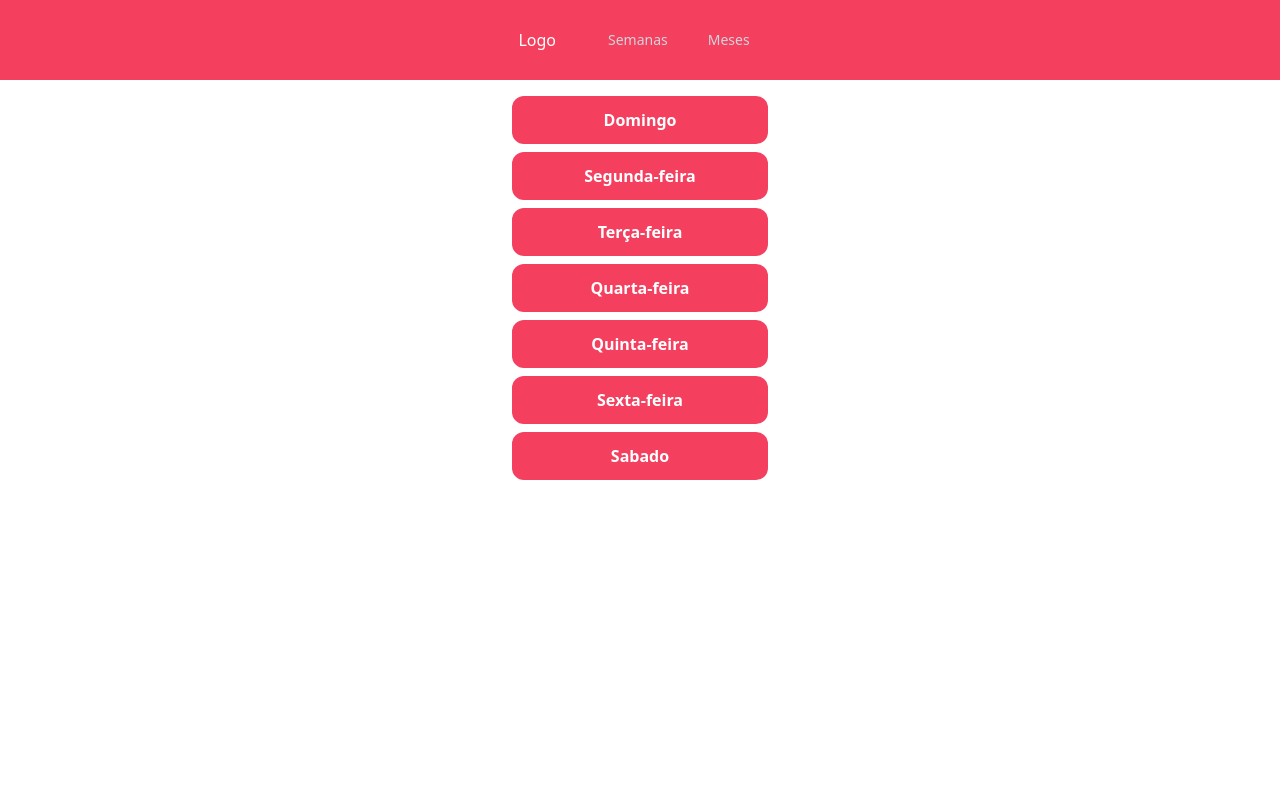
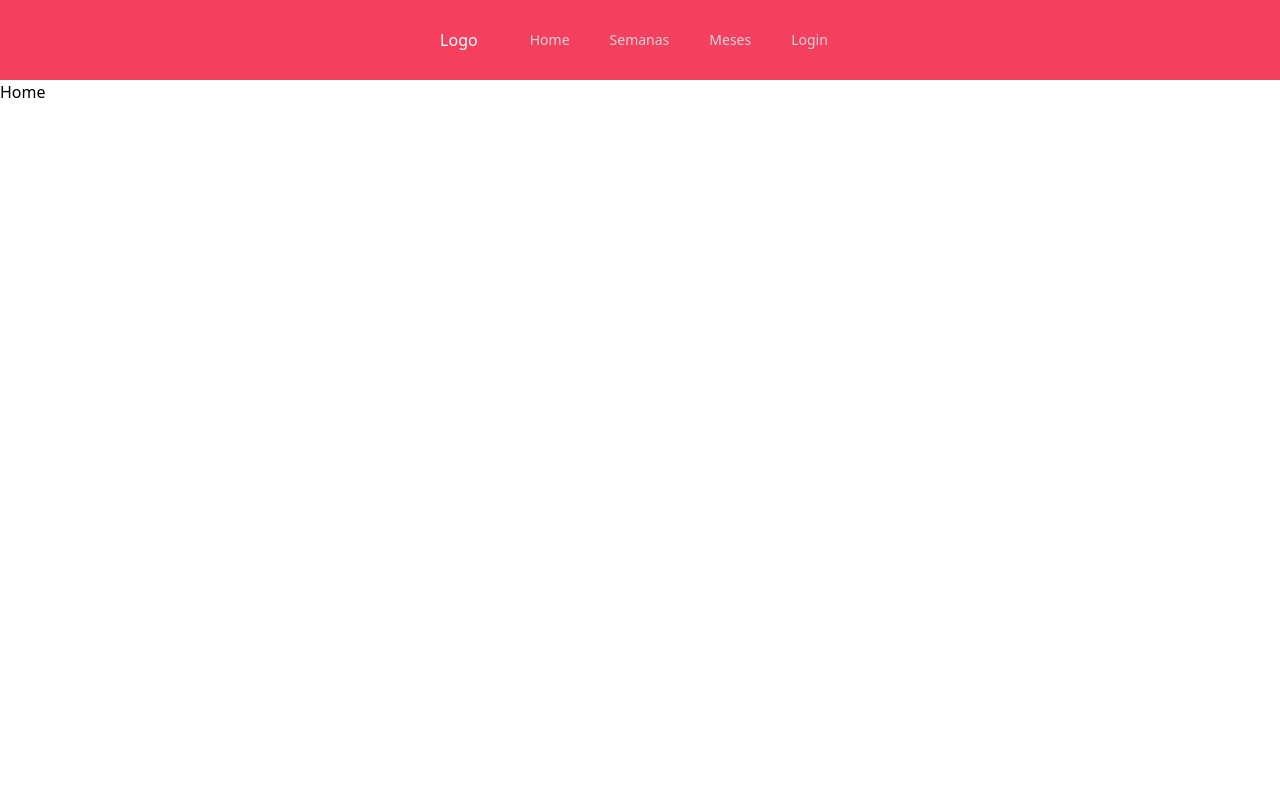
Before and after one commit to AdrianaRoza/react-with-vite, a React (Vite) app: page / in a window 1280 px wide. Shown: the top 800 px of the page. Built offline with nearby package versions, Linux system fonts and the light colour scheme.

Commit message:
feat: react-router-dom

```diff
--- a/package.json
+++ b/package.json
@@ -27,6 +27,7 @@
     "eslint-plugin-react": "^7.32.2",
     "eslint-plugin-react-hooks": "^4.6.0",
     "eslint-plugin-react-refresh": "^0.3.4",
+    "react-router-dom": "^6.11.2",
     "vite": "^4.3.2"
   }
 }
--- a/src/App.jsx
+++ b/src/App.jsx
@@ -1,15 +1,25 @@
+import React from "react"
+import { BrowserRouter, Routes, Route } from "react-router-dom"
+
 import NavBar from "./components/NavBar"
 import Login from "./components/Login"
 import Button from "./components/Button"
 import List from "./components/List"
+import Home from "./pages/Home"
+import Layout from "./pages/Layout"
 
 const App = () => {
   return (
     <>
-    <NavBar />
-    <Login />
-    <List />
-    <Button />
+      <BrowserRouter>
+        <Routes>
+          <Route path="/" element={<Layout />}>
+          <Route index element={<Home />} />
+          <Route path="/login" element={<Login />} />
+          <Route path="/day_of_week" element={<List />} />
+          </Route>
+        </Routes>
+      </BrowserRouter>
     </>
   )
 }
--- a/src/components/Login.jsx
+++ b/src/components/Login.jsx
@@ -2,7 +2,7 @@
 const Login = () => {
 
   return (
-      <h1></h1>
+      <h1>Login</h1>
   )
 }
 
--- a/src/components/NavBar.jsx
+++ b/src/components/NavBar.jsx
@@ -8,14 +8,24 @@ const Navbar = () => {
         <div className="flex items-center justify-center h-20">
           <div className="flex items-center">
             <div className="flex-shrink-0">
-              {/* Coloque o logotipo da sua navbar aqui */}
               <span className="text-white">Logo</span>
             </div>
             <div className="hidden md:block">
               <div className="ml-10 flex items-baseline space-x-4">
-                {/* Coloque os links da navbar aqui */}
-                <a href="#" className="text-gray-300 hover:bg-rose-300 hover:text-white px-3 py-2 rounded-md text-sm font-medium">Semanas</a>
-                <a href="#" className="text-gray-300 hover:bg-rose-300 hover:text-white px-3 py-2 rounded-md text-sm font-medium">Meses</a>
+
+                <a
+                  href="#"
+                  className="text-gray-300 hover:bg-rose-300 hover:text-white
+                  px-3 py-2 rounded-md text-sm font-medium">
+                    Semanas
+                </a>
+
+                <a
+                  href="#"
+                  className="text-gray-300 hover:bg-rose-300 hover:text-white
+                  px-3 py-2 rounded-md text-sm font-medium">
+                    Meses
+                </a>
 
               </div>
             </div>
--- /dev/null
+++ b/src/pages/Home.jsx
@@ -0,0 +1,10 @@
+
+const Home = () => {
+  return (
+    <div>
+      <h1>Home</h1>
+    </div>
+  )
+}
+
+export default Home
--- /dev/null
+++ b/src/pages/Layout.jsx
@@ -0,0 +1,53 @@
+import { Outlet, Link } from "react-router-dom"
+
+const Layout = () => {
+  return (
+    <>
+      <nav className="bg-rose-500">
+        <div className="max-w-7xl mx-auto px-4 sm:px-6 lg:px-8">
+          <div className="flex items-center justify-center h-20">
+            <div className="flex items-center">
+              <div className="flex-shrink-0">
+                <span className="text-white">Logo</span>
+              </div>
+              <div className="hidden md:block">
+                <div className="ml-10 flex items-baseline space-x-4">
+
+                <Link to="/"
+                    className="text-gray-300 hover:bg-rose-300 hover:text-white
+                    px-3 py-2 rounded-md text-sm font-medium">
+                      Home
+                  </Link>
+
+                  <Link to="/day_of_week"
+                    className="text-gray-300 hover:bg-rose-300 hover:text-white
+                    px-3 py-2 rounded-md text-sm font-medium">
+                      Semanas
+                  </Link>
+
+                  <Link to="/"
+                    className="text-gray-300 hover:bg-rose-300 hover:text-white
+                    px-3 py-2 rounded-md text-sm font-medium">
+                      Meses
+                  </Link>
+
+                  <Link to="/login"
+                    className="text-gray-300 hover:bg-rose-300 hover:text-white
+                    px-3 py-2 rounded-md text-sm font-medium">
+                      Login
+                  </Link>
+
+                </div>
+              </div>
+            </div>
+          </div>
+        </div>
+      </nav>
+
+      {/* BODY OF APP */}
+      <Outlet />
+    </>
+  )
+}
+
+export default Layout
```
Also changed, not shown: 2 other files (tests, documents, lock files or other folders).
